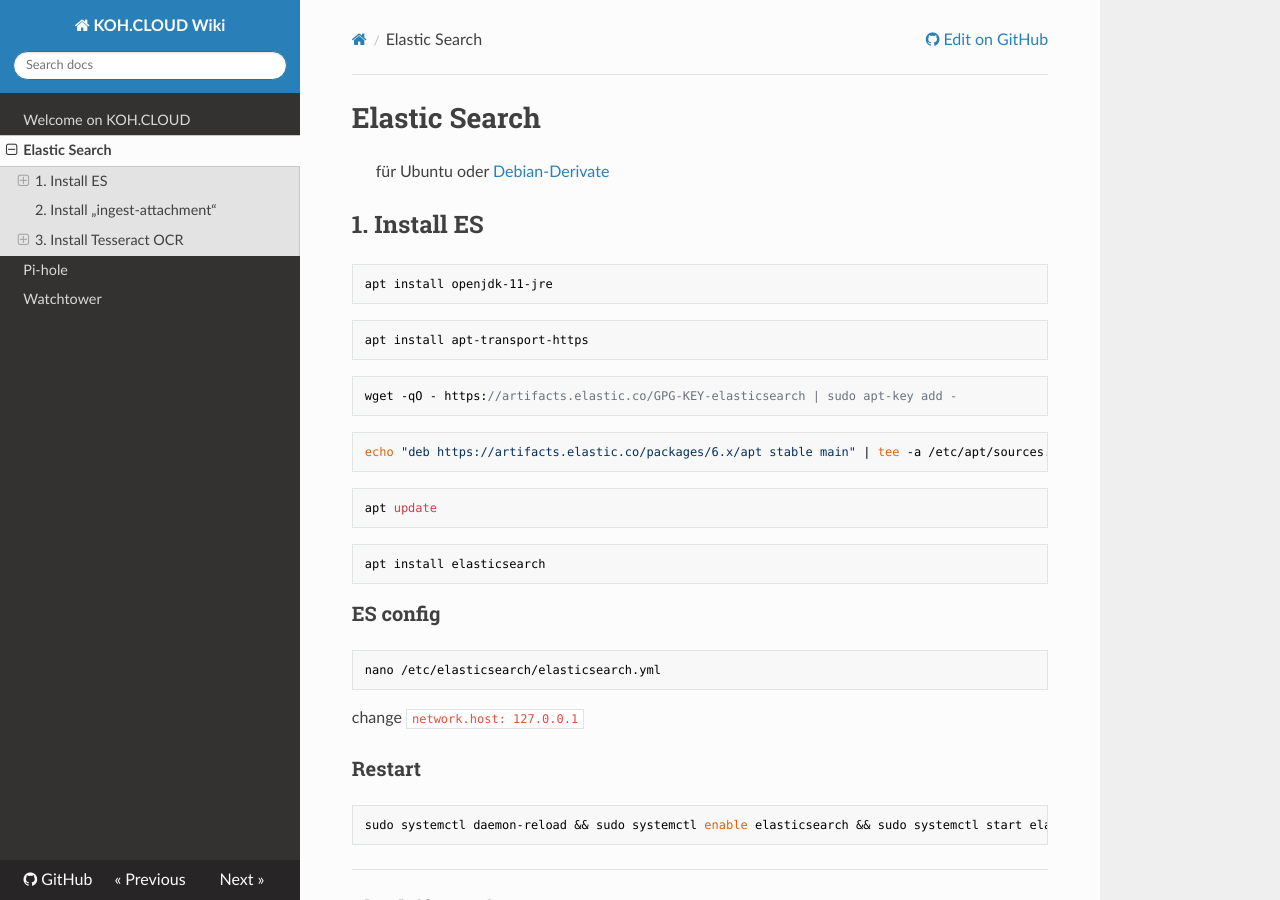
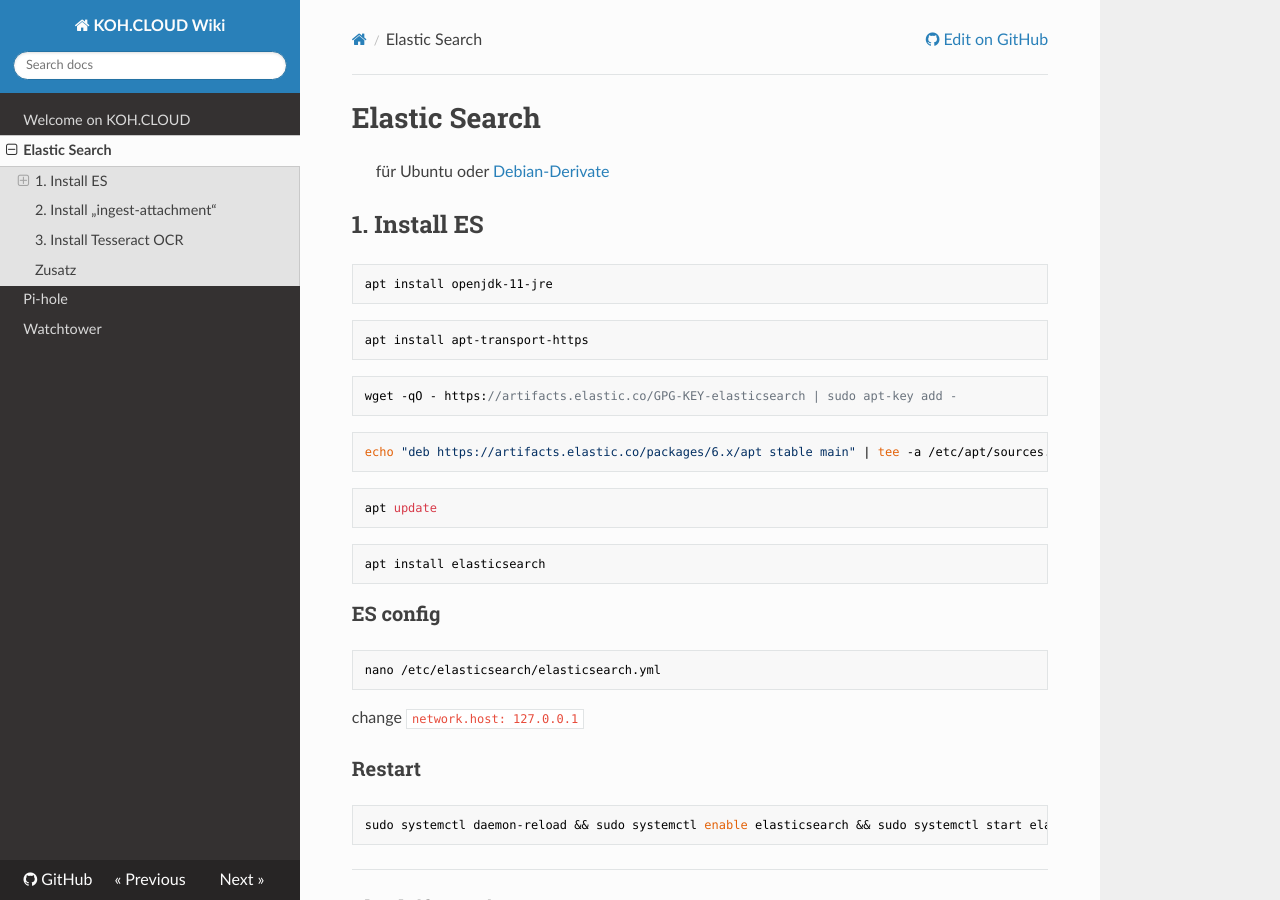
Before and after one commit to kohfuchs/wiki.koh.cloud, an MkDocs documentation site: the page built from docs/elasticsearch.md, in a window 1280 px wide and 900 px high. Built offline with MkDocs 1.6.1, drawn with Linux system fonts in a browser that asks for light colours; nearby versions of some CDN libraries.

Commit message:
fix typo

````diff
--- a/docs/elasticsearch.md
+++ b/docs/elasticsearch.md
@@ -62,7 +62,7 @@ Wenn nötig können wir OCR mit installieren
 sudo apt install tesseract-ocr tesseract-ocr-eng tesseract-ocr-deu tesseract-ocr-fra
 ```
 
-### Zusatz
+## Zusatz
 
 Falls alle Sprachen verwendet werden sollen:
 ```
````
